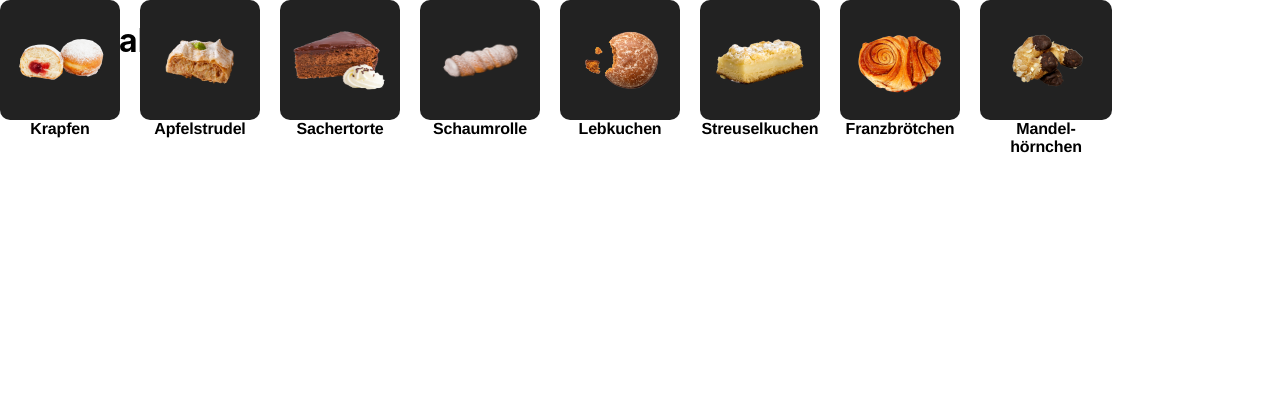
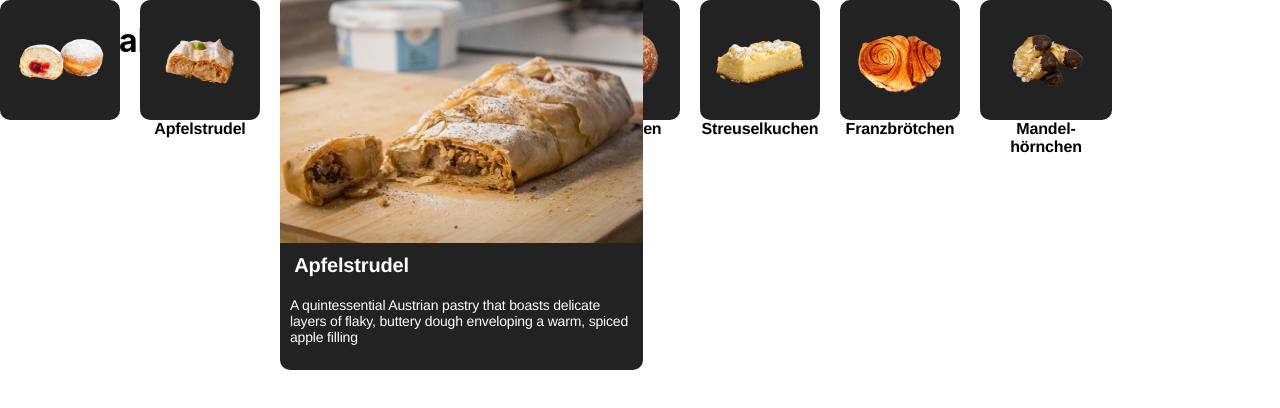
Before and after one commit to rodriguezdevin24/Omas-Bakery, a React (Create React App) app: page / in a window 1280 px wide. Shown: the top 408 px of the page. Built offline with nearby package versions, Linux system fonts and the light colour scheme.

Commit message:
finished fullcard

```diff
--- a/src/App.js
+++ b/src/App.js
@@ -2,6 +2,7 @@ import React from 'react';
 import MainPage from './components/MainPage/MainPage';
 import './App.css';
 import HorizonalScroll from './components/HorizonalScroll/HorizonalScroll.jsx';
+import FullCard from './components/FullCard/FullCard';
 
 
 function App() {
@@ -9,6 +10,7 @@ function App() {
     <div>
       <MainPage />
       <HorizonalScroll/>
+      <FullCard/>
     </div>
   );
 }
--- a/src/components/FullCard/FullCard.jsx
+++ b/src/components/FullCard/FullCard.jsx
@@ -0,0 +1,30 @@
+import React from 'react'
+import './fullcard.css'
+
+const FullCard = () => {
+    return (
+        <div className="box">
+          <div className="UPFI-dark-full-card-wrapper">
+            <div className="UPFI-dark-full-card">
+              <div className="UPFI-light-full-card">
+                <div className="overlap-group">
+                  <div className="UPFI-full-card-light">
+                    <img className="group" alt="Group" src="../../images/fullcard.png" />
+                  </div>
+                  <div className="text-wrapper">Apfelstrudel</div>
+                  <p className="a-quintessential">
+                    A quintessential Austrian pastry that boasts delicate layers of flaky, buttery dough enveloping a warm,
+                    spiced apple filling
+                  </p>
+                  <div className="UPFI-big-button">
+                    <div className="more-info"> More Info</div>
+                  </div>
+                </div>
+              </div>
+            </div>
+          </div>
+        </div>
+      );
+}
+
+export default FullCard
--- /dev/null
+++ b/src/components/FullCard/fullcard.css
@@ -0,0 +1,97 @@
+.box {
+    background-color: transparent;
+    display: flex;
+    flex-direction: row;
+    justify-content: center;
+    width: 100%;
+  }
+
+  .box .UPFI-dark-full-card-wrapper {
+    border: 0px none;
+    height: 370px;
+    width: 363px;
+  }
+
+  .box .UPFI-dark-full-card {
+    height: 370px;
+    left: 0;
+    position: fixed;
+    top: 0;
+    width: 363px;
+  }
+
+  .box .UPFI-light-full-card {
+    height: 370px;
+  }
+
+  .box .overlap-group {
+    height: 370px;
+    position: relative;
+    width: 363px;
+  }
+
+  .box .UPFI-full-card-light {
+    height: 370px;
+    left: 0;
+    position: absolute;
+    top: 0;
+    width: 363px;
+  }
+
+  .box .group {
+    height: 250px;
+    left: -10px;
+    position: absolute;
+    top: -7px;
+    width: 363px;
+    margin-left: 10px;
+  }
+
+  .box .text-wrapper {
+    color: #ffffff;
+    font-family: "Poppins-SemiBold", Helvetica;
+    font-size: 20px;
+    font-weight: 600;
+    left: 7px;
+    letter-spacing: -0.17px;
+    line-height: normal;
+    position: absolute;
+    text-align: center;
+    top: 254px;
+    white-space: nowrap;
+    width: 129px;
+  }
+
+  .box .a-quintessential {
+    color: #ffffff;
+    font-family: "Livvic-Medium", Helvetica;
+    font-size: 14px;
+    font-weight: 500;
+    left: 10px;
+    letter-spacing: -0.17px;
+    line-height: normal;
+    position: absolute;
+    top: 283px;
+    width: 345px;
+  }
+
+  .box .UPFI-big-button {
+    height: 30px;
+    left: 228px;
+    position: absolute;
+    top: 329px;
+    width: 127px;
+  }
+
+  .box .more-info {
+    color: #222222;
+    font-family: "Poppins-Medium", Helvetica;
+    font-size: 18px;
+    font-weight: 500;
+    left: 19px;
+    letter-spacing: -0.17px;
+    line-height: normal;
+    position: absolute;
+    text-align: center;
+    top: 0;
+  }
```
